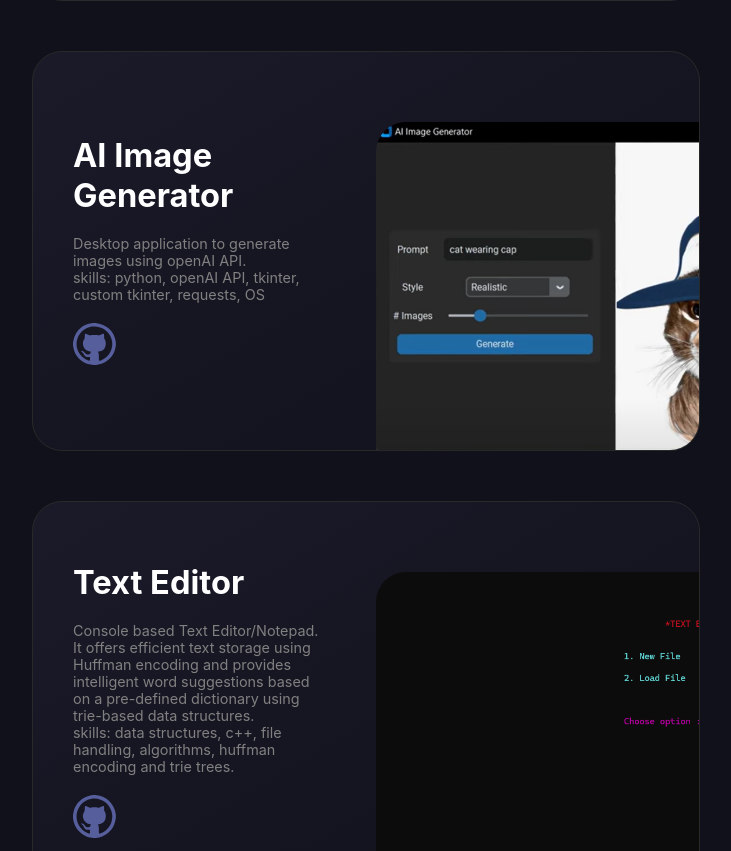
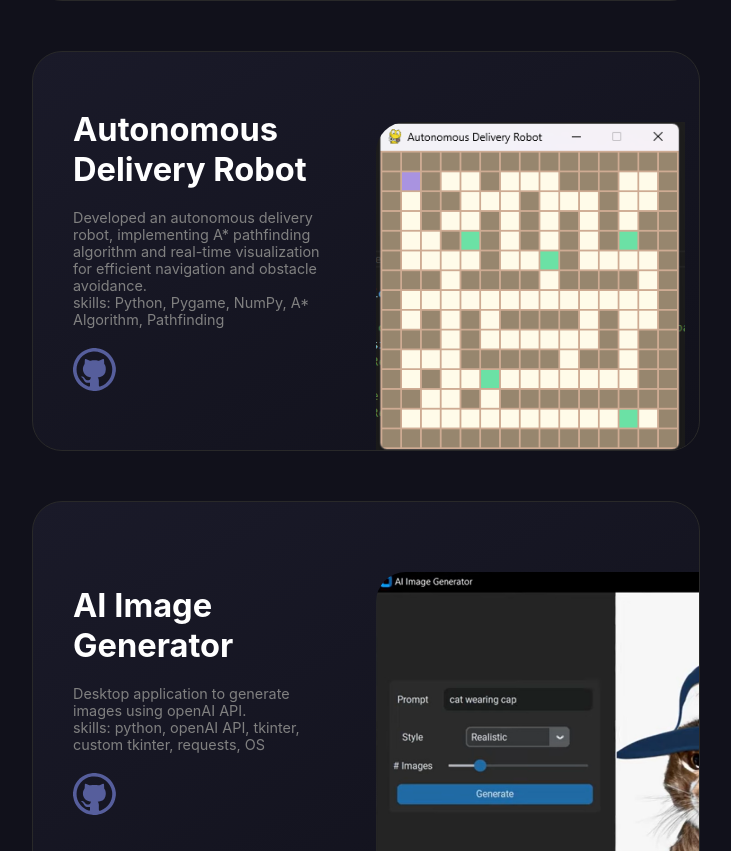
Before and after one commit to Waghib/waghib.github.io, a plain HTML site: page index.html in a window 1280 px wide. Shown: the part 4499-5350 px from the top of the page, without its empty margins (274-1005 px from the left). Drawn offline with nearby package versions, Linux system fonts and the light colour scheme; a web font is replaced by a local one.

Commit message:
Added new Project of AI

```diff
--- a/index.html
+++ b/index.html
@@ -417,6 +417,28 @@
             </div>
           </div>
 
+          <div data-aos="fade-up" class="project-box-wrapper">
+            <div class="project-box project-box2" id="project-box2">
+              <div class="info-div">
+                <article class="ProjectHeading">Autonomous Delivery Robot</article>
+                <p class="ProjectDescription">
+                  Developed an autonomous delivery robot, implementing A* pathfinding algorithm and real-time visualization for efficient navigation and obstacle avoidance.<br>
+                  skills: Python, Pygame, NumPy, A* Algorithm, Pathfinding
+                </p>
+                <div class="project-buttons">
+                  <a href="https://github.com/Waghib/Autonomous-Delivery-Robot" target="_blank"
+                    class="github-redirect" aria-label="Visit on GitHub">
+                    <img src="src/svg/github.svg" alt="github redirect button" />
+                  </a>
+                  </a>
+                </div>
+              </div>
+              <div class="image-div">
+                <img src="src/webp/ADR.png" alt="Israel-Palestine Data Analysis preview image" />
+              </div>
+            </div>
+          </div>
+
           <!-- ---------------------- -->
           <div data-aos="fade-up" class="project-box-wrapper">
             <div class="project-box project-box5" id="project-box5">
```
Also changed, not shown: src/webp/ADR.png (added).
